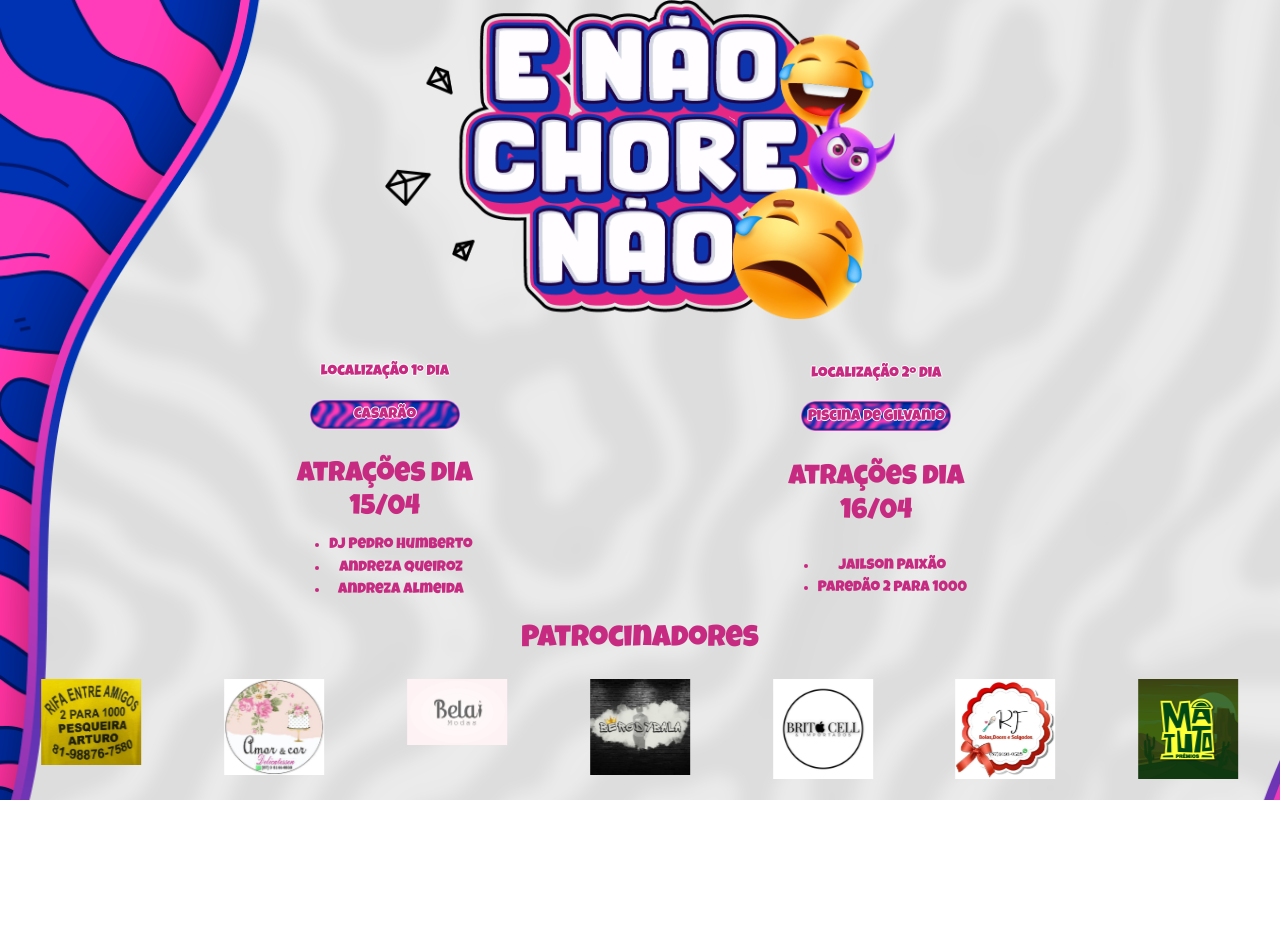
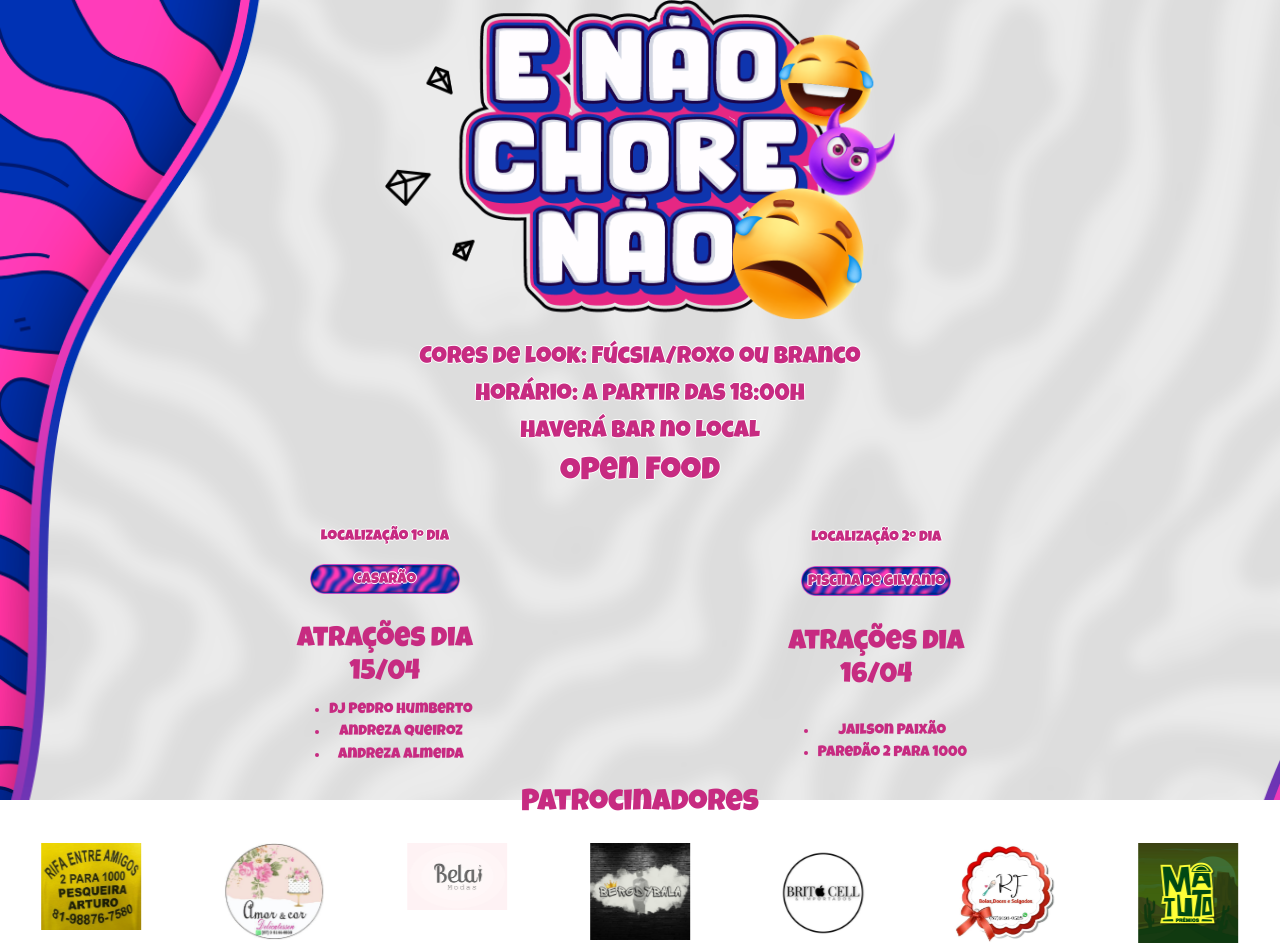
Before and after one commit to viniciusHerminio/pageGlaybson, a React (Create React App) app: page / in a window 1280 px wide. Before the commit the page ends 800 px from the top, so only its background shows below. Built offline with nearby package versions, Linux system fonts and the light colour scheme.

Commit message:
informacoes adicionadas

```diff
--- a/src/App.css
+++ b/src/App.css
@@ -50,6 +50,7 @@ html {
 
 .casarao {
   margin-top: -25px ;
+  font-family: 'Luckiest Guy', cursive;
   color: #C72b81;
   text-shadow: -1px 0 white, 0 1px white,
   1px 0 white, 0 -1px white;
--- a/src/App.js
+++ b/src/App.js
@@ -38,7 +38,11 @@ function App() {
     <div className="App">
       <header className="App-header">
         <img src={logo} className="App-logo" alt="logo" />
-        <p></p>
+
+        <h4 className='casarao mt-4'>Cores de look: Fúcsia/Roxo ou Branco</h4>
+        <h4 className='casarao mt-1'>Horário: A partir das 18:00h</h4>
+        <h4 className='casarao mt-1'>Haverá bar no local</h4>
+        <h2 className='casarao mt-1'>Open Food</h2>
       </header>
       <footer>
         <div className='d-flex justify-content-evenly'>
```
